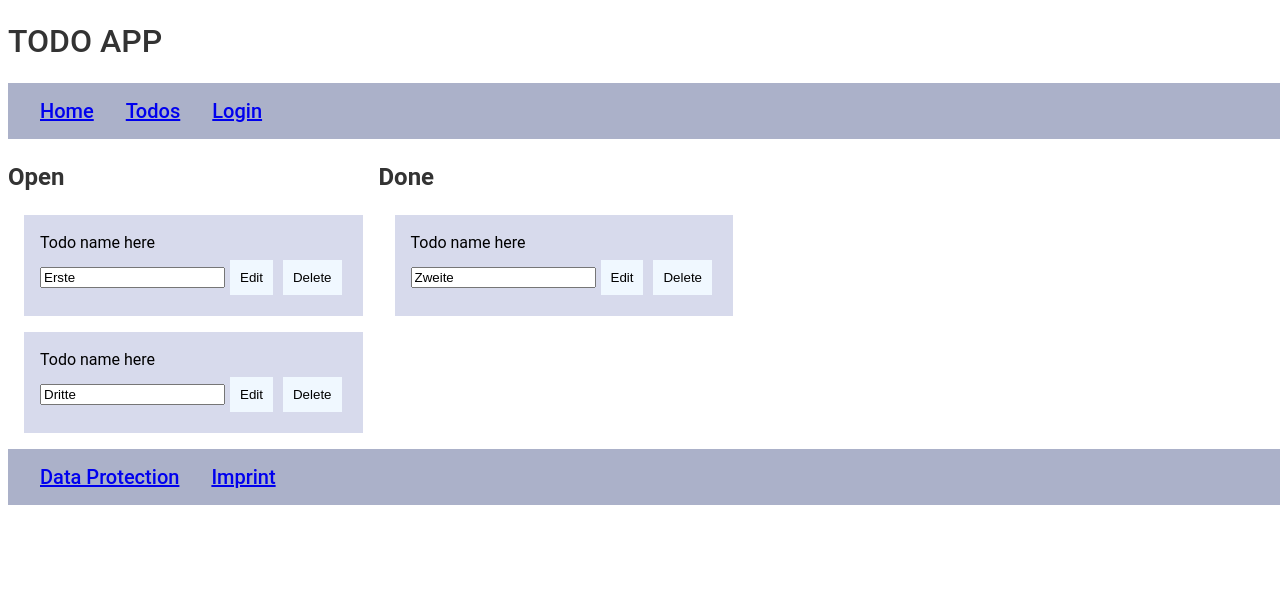
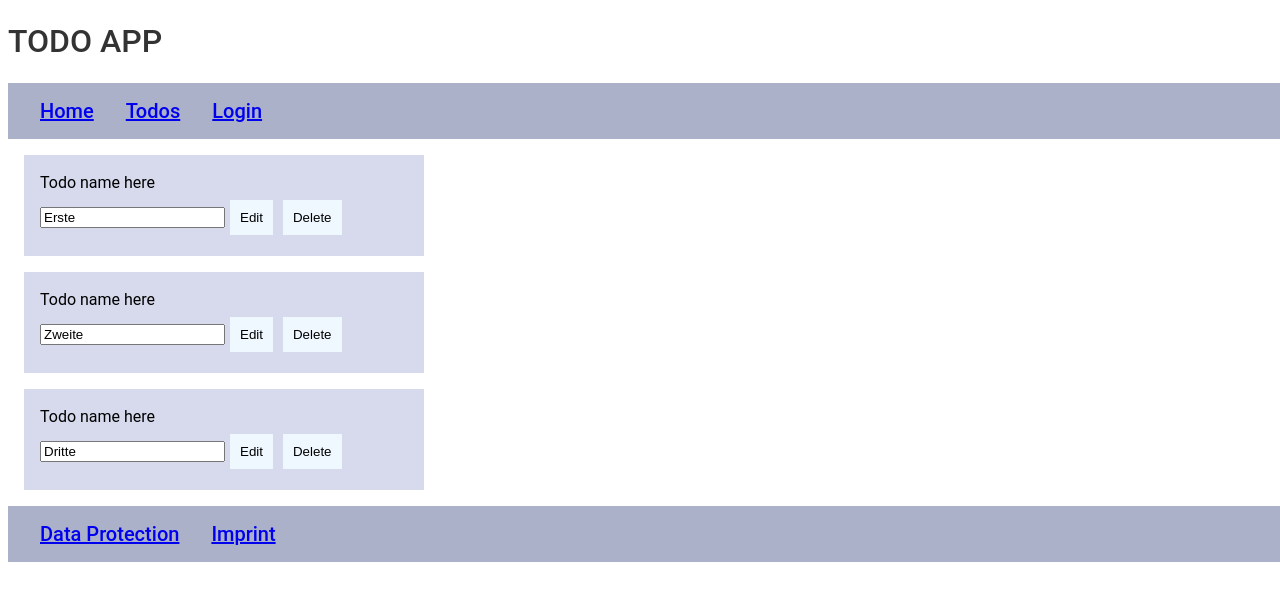
Before and after one commit to DuongHami/angular-training-todo, an Angular app: page /todos in a window 1280 px wide. Shown: the top 600 px of the page. Built offline with nearby package versions, Linux system fonts and the light colour scheme.

Commit message:
added service for todo

```diff
--- a/src/app/components/todo/todo.component.ts
+++ b/src/app/components/todo/todo.component.ts
@@ -1,5 +1,6 @@
 import {Component, Input, OnInit} from '@angular/core';
 import {ToDo} from "../../entity/ToDo";
+import { EditentityService } from "../../service/editentity.service";
 
 @Component({
   selector: 'app-todo',
@@ -11,7 +12,7 @@ export class TodoComponent implements OnInit{
 
   @Input() todo!: ToDo;
 
-  constructor() {
+  constructor(private todoEditService : EditentityService) {
 
   }
 
@@ -20,7 +21,7 @@ export class TodoComponent implements OnInit{
   }
 
   editEntity() {
-
+    this.todoEditService.editTodo(this.todo);
   }
 
 }
--- a/src/app/components/todos/todos.component.html
+++ b/src/app/components/todos/todos.component.html
@@ -1,10 +1,10 @@
-<!--<app-todo *ngFor="let todo of todos" [todo]="todo"></app-todo>-->
-<div>
-  <h2>Open</h2>
-    <app-todo *ngFor="let todo of todosOpen" [todo]="todo"></app-todo>
-</div>
+<app-todo *ngFor="let todo of toDoService.getAllToDos()" [todo]="todo"></app-todo>
+<!--<div>-->
+<!--  <h2>Open</h2>-->
+<!--    <app-todo *ngFor="let todo of todosOpen" [todo]="todo"></app-todo>-->
+<!--</div>-->
 
-<div>
-  <h2>Done</h2>
-    <app-todo *ngFor="let todo of todosDone" [todo]="todo"></app-todo>
-</div>
+<!--<div>-->
+<!--  <h2>Done</h2>-->
+<!--    <app-todo *ngFor="let todo of todosDone" [todo]="todo"></app-todo>-->
+<!--</div>-->
--- a/src/app/components/todos/todos.component.ts
+++ b/src/app/components/todos/todos.component.ts
@@ -1,31 +1,33 @@
 import {Component, Input, OnInit} from '@angular/core';
 import {ToDo} from "../../entity/ToDo";
-import {todos} from "../../mock/ToDoList";
+// import {todos} from "../../mock/ToDoList";
+import { TodoService } from "../../service/todo.service";
 
 @Component({
   selector: 'app-todos',
   templateUrl: './todos.component.html',
-  styleUrl: './todos.component.css'
+  styleUrl: './todos.component.css',
+  providers : [TodoService]
 })
 export class TodosComponent implements OnInit{
 
-  @Input() todos : ToDo[] = todos;
+  public  toDoService : TodoService;
 
-  todosDone : ToDo[] = [];
-  todosOpen : ToDo[] = [];
+  // todosDone : ToDo[] = [];
+  // todosOpen : ToDo[] = [];
 
-  constructor() {
-
+  constructor(toDoService : TodoService) {
+    this.toDoService = toDoService
   }
 
   ngOnInit() {
-    this.sortTodos();
+    // this.sortTodos();
   }
 
-  sortTodos(){
-    this.todosDone = this.todos.filter(todo => todo.completed == true);
-    this.todosOpen = this.todos.filter(todo => todo.completed == false);
-  }
+  // sortTodos(){
+  //   this.todosDone = this.todos.filter(todo => todo.completed == true);
+  //   this.todosOpen = this.todos.filter(todo => todo.completed == false);
+  // }
 
 
 }
--- /dev/null
+++ b/src/app/service/editentity.service.ts
@@ -0,0 +1,19 @@
+import { Injectable } from '@angular/core';
+import { BehaviorSubject} from "rxjs";
+import { ToDo } from "../entity/ToDo";
+
+@Injectable({
+  providedIn: 'root'
+})
+export class EditentityService {
+
+  // todosubject = new BehaviorSubject<ToDo>({} as ToDo);
+  //
+  // todosubject = this.todosubject.asObservable();
+
+  editTodo(todo : ToDo){
+    // this.todosubject.next(todo);
+  }
+
+  constructor() { }
+}
--- /dev/null
+++ b/src/app/service/todo.service.ts
@@ -0,0 +1,28 @@
+import { Injectable } from '@angular/core';
+import { todos } from "../mock/ToDoList";
+import { ToDo } from "../entity/ToDo";
+
+@Injectable({
+  providedIn: 'root'
+})
+export class TodoService {
+
+  private toDo : ToDo[] = todos;
+
+  constructor() { }
+
+  public getAllToDos() : ToDo[]{
+    return todos;
+  }
+
+  public createToDo(todo:ToDo):void{
+    todos.push(todo);
+    // return todo;
+  }
+
+  public getToDoById(id:number): ToDo | undefined{
+    return todos.find(item => item.id == id);
+  }
+
+  // public getT
+}
```
Also changed, not shown: src/app/components/edittodopopup/edittodopopup.component.ts (+25 -1 lines), 2 other files (tests, documents, lock files or other folders).
